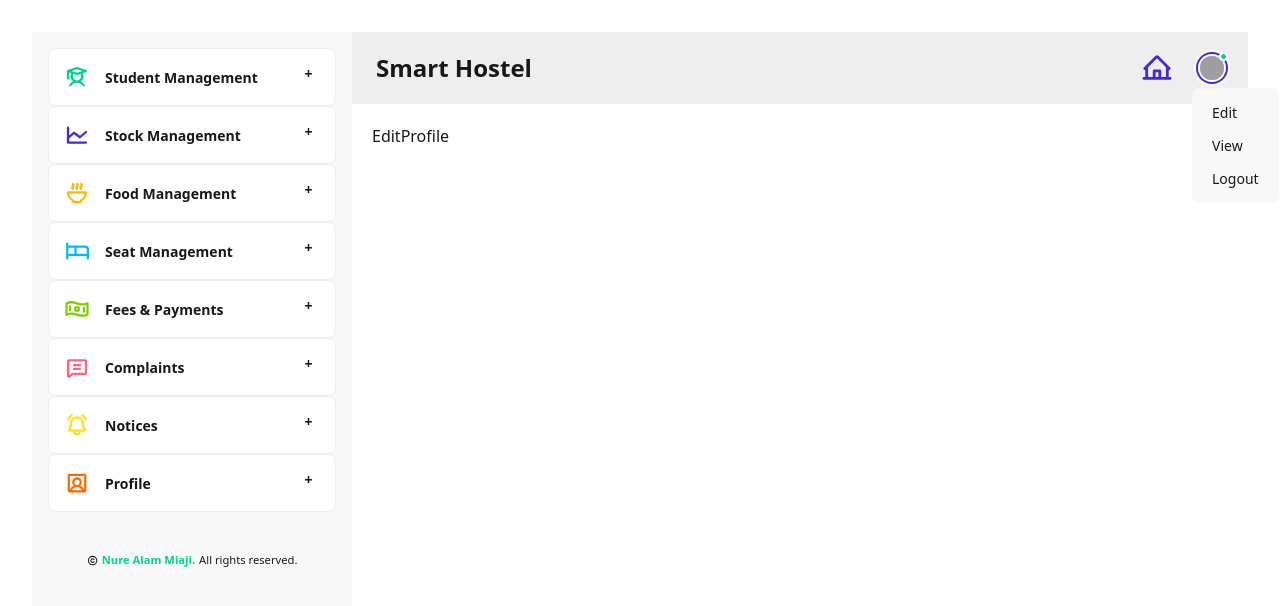
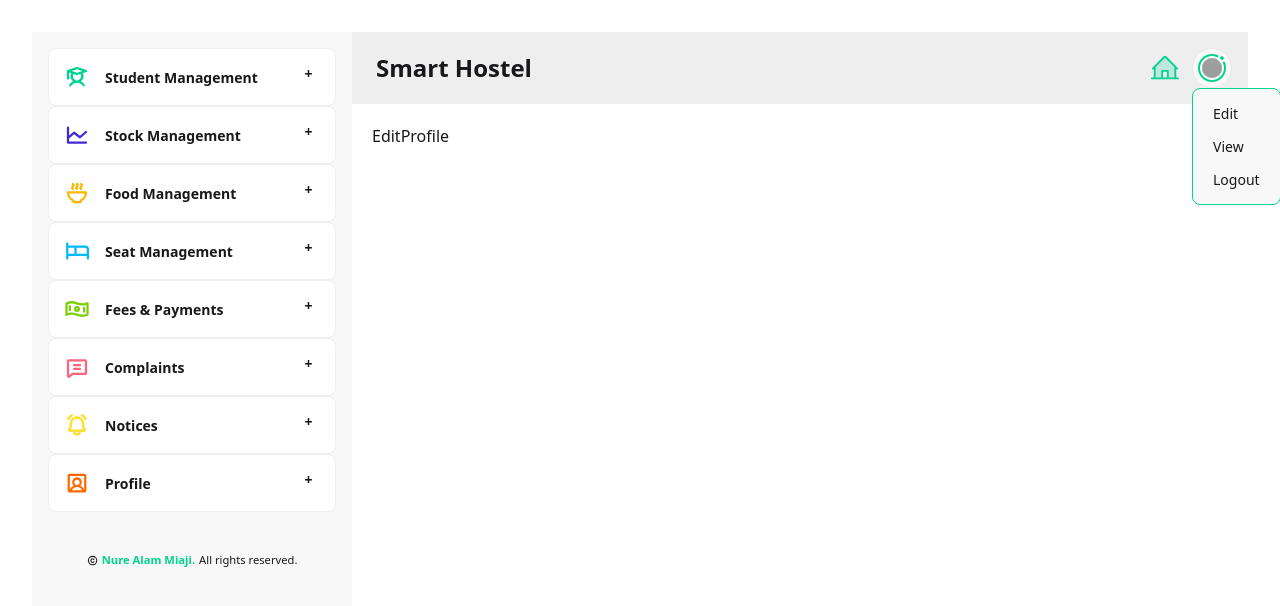
Before and after one commit to nurealammiaji/smart-hostel-client, a React (Vite) app: page /profile/edit in a window 1280 px wide. Both pictures are taken after a click on the button 1212 px from the left and 68 px from the top of the page. Shown: the top 606 px of the page. Built offline with nearby package versions, Linux system fonts and the light colour scheme; grey boxes are pictures that could not be loaded.

Commit message:
navbar icon changed

```diff
--- a/src/App.jsx
+++ b/src/App.jsx
@@ -1,7 +1,7 @@
 import { Link, Outlet } from 'react-router'
 import './App.css'
 import MenuAccordion from './components/MenuAccordion/MenuAccordion';
-import { PiCopyrightBold, PiHouseLineBold } from 'react-icons/pi';
+import { PiCopyrightBold, PiHouseLineBold, PiHouseLineDuotone } from 'react-icons/pi';
 
 const App = () => {
 
@@ -41,22 +41,24 @@ const App = () => {
                   <Link to={"/"} className='md:text-2xl md:font-bold font-semibold'>Smart Hostel</Link>
                 </div>
                 <div className="flex-none">
-                  <div className="menu menu-horizontal flex items-center gap-5">
+                  <div className="menu menu-horizontal flex items-center gap-3">
                     {/* Navbar menu content here */}
-                    <Link to={"/"} className="tooltip" data-tip="Home"><PiHouseLineBold className='text-primary text-3xl' /></Link>
+                    <Link to={"/"} className="tooltip" data-tip="Home">
+                      {/* <PiHouseLineBold className='text-primary text-3xl' /> */}
+                      <PiHouseLineDuotone className='text-3xl font-bold text-success' />
+                    </Link>
                     {
                       (user) &&
                       <div className="tooltip" data-tip="Profile">
                         {/* change popover-1 and --anchor-1 names. Use unique names for each dropdown */}
-                        {/* For TSX uncomment the commented types below */}
                         <button className="btn btn-circle" popoverTarget="popover-1" style={{ anchorName: "--anchor-1" } /* as React.CSSProperties */}>
                           <div className="avatar avatar-online p-1">
-                            <div className="ring-primary ring-offset-base-100 w-6 rounded-full ring-2 ring-offset-2">
+                            <div className="ring-success ring-offset-base-100 w-5 rounded-full ring-2 ring-offset-2">
                               <img src="https://img.daisyui.com/images/profile/demo/spiderperson@192.webp" />
                             </div>
                           </div>
                         </button>
-                        <ul className="dropdown menu bg-base-200 rounded-box" popover="auto" id="popover-1" style={{ positionAnchor: "--anchor-1" } /* as React.CSSProperties */}>
+                        <ul className="dropdown border border-success menu bg-base-200 rounded-box" popover="auto" id="popover-1" style={{ positionAnchor: "--anchor-1" } /* as React.CSSProperties */}>
                           <li><Link to={"/profile/edit"}>Edit</Link></li>
                           <li><Link to={"/profile/view"}>View</Link></li>
                           <li><button>Logout</button></li>
@@ -77,7 +79,7 @@ const App = () => {
                 {/* Sidebar content here */}
                 <MenuAccordion />
                 <div className="mt-10">
-                  <small className='flex justify-center items-center gap-1'><span><PiCopyrightBold /></span><a href="https://facebook.com/nurealammiaji" target="_blank" rel="noopener noreferrer" className='text-success font-semibold'>Nure Alam Miaji.</a> All rights reserved.</small>
+                  <small className='flex justify-center items-center gap-1'><span><PiCopyrightBold /></span><a href="https://facebook.com/nurealammiaji" target="_blank" rel="noopener noreferrer" className='text-success font-bold'>Nure Alam Miaji.</a> All rights reserved. </small>
                 </div>
               </ul>
             </div>
```
